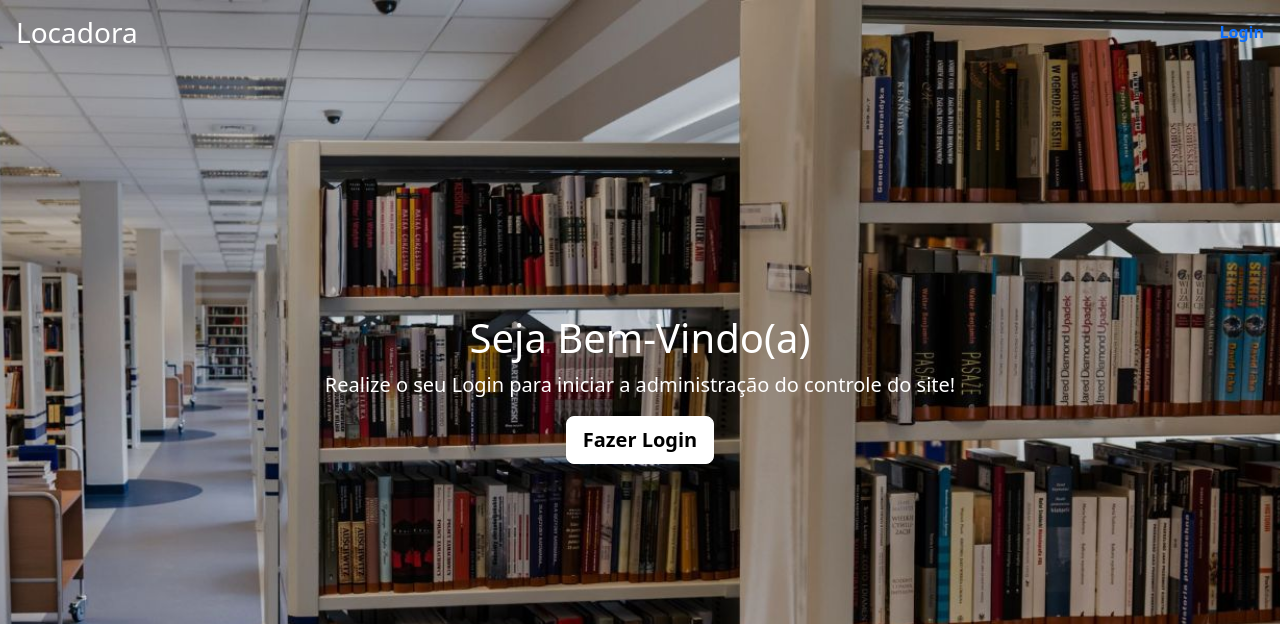
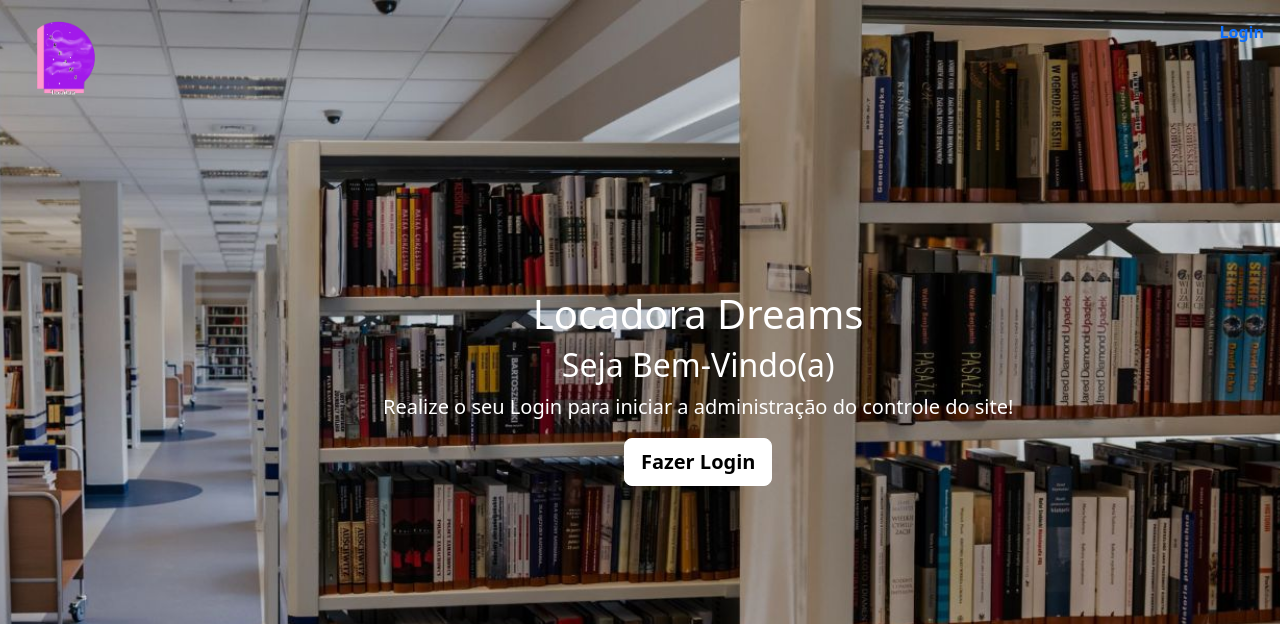
Before and after one commit to JulianaLopes2005/wda, a PHP site: page / in a window 1280 px wide. Shown: the top 624 px of the page. Run offline with PHP 8.4, Linux system fonts and the light colour scheme.

Commit message:
Add files via upload

```diff
--- a/Juliana3A/atrasos.php
+++ b/Juliana3A/atrasos.php
@@ -21,7 +21,7 @@ if (!isset($_SESSION['loggedin']) || $_SESSION['loggedin'] !== true) {
 
 <nav class="navbar navbar-expand-lg bg-light">
         <div class="container-fluid">
-          <a class="navbar-brand" href="index.html">Logo</a>
+          <a class="navbar-brand" href="index.html">LocadoraDreams</a>
           <button class="navbar-toggler" type="button" data-bs-toggle="collapse" data-bs-target="#navbarNavAltMarkup" aria-controls="navbarNavAltMarkup" aria-expanded="false" aria-label="Toggle navigation">
             <span class="navbar-toggler-icon"></span>
           </button>
--- a/Juliana3A/dashboard.php
+++ b/Juliana3A/dashboard.php
@@ -12,7 +12,7 @@ if (!isset($_SESSION['loggedin']) || $_SESSION['loggedin'] !== true) {
 <link rel="stylesheet" href="css/bootstrap.min.css">
 <nav class="navbar navbar-expand-lg bg-light">
         <div class="container-fluid">
-          <a class="navbar-brand" href="index.html">Locadora</a>
+          <a class="navbar-brand" href="index.html">LocadoraDreams</a>
           <button class="navbar-toggler" type="button" data-bs-toggle="collapse" data-bs-target="#navbarNavAltMarkup" aria-controls="navbarNavAltMarkup" aria-expanded="false" aria-label="Toggle navigation">
             <span class="navbar-toggler-icon"></span>
           </button>
@@ -20,8 +20,8 @@ if (!isset($_SESSION['loggedin']) || $_SESSION['loggedin'] !== true) {
             <div class="navbar-nav">
               <a class="nav-link btn btn-light" href="usuarios.php">Usuários</a>
 			  <a class="nav-link btn btn-light" href="livros.php">Livros</a>
-			  <a class="nav-link btn btn-light" href="emprestimos.php">Empréstimos</a>
-			  <a class="nav-link btn btn-light" href="editoras.php">Editoras</a>
+			  <a class="nav-link btn btn-light" href="emprestimo.php">Empréstimos</a>
+			  <a class="nav-link btn btn-light" href="editora.php">Editoras</a>
 			  <a class="nav-link btn btn-light" href="atrasos.php">Atrasos</a>
 			  <a class="nav-link btn btn-light" href="dashboard.php" class="dashboard-button">Dashboard</a>
 			  <a class="nav-link btn btn-light" href="logout.php">Sair</a>
--- a/Juliana3A/editora.php
+++ b/Juliana3A/editora.php
@@ -22,7 +22,7 @@ if (!isset($_SESSION['loggedin']) || $_SESSION['loggedin'] !== true) {
 
 <nav class="navbar navbar-expand-lg bg-light">
         <div class="container-fluid">
-          <a class="navbar-brand" href="index.html">Logo</a>
+          <a class="navbar-brand" href="index.html">LocadoraDreams</a>
           <button class="navbar-toggler" type="button" data-bs-toggle="collapse" data-bs-target="#navbarNavAltMarkup" aria-controls="navbarNavAltMarkup" aria-expanded="false" aria-label="Toggle navigation">
             <span class="navbar-toggler-icon"></span>
           </button>
--- a/Juliana3A/emprestimo.php
+++ b/Juliana3A/emprestimo.php
@@ -22,7 +22,7 @@ if (!isset($_SESSION['loggedin']) || $_SESSION['loggedin'] !== true) {
 
 <nav class="navbar navbar-expand-lg bg-light">
         <div class="container-fluid">
-          <a class="navbar-brand" href="index.html">Logo</a>
+          <a class="navbar-brand" href="index.html">LocadoraDreams</a>
           <button class="navbar-toggler" type="button" data-bs-toggle="collapse" data-bs-target="#navbarNavAltMarkup" aria-controls="navbarNavAltMarkup" aria-expanded="false" aria-label="Toggle navigation">
             <span class="navbar-toggler-icon"></span>
           </button>
--- a/Juliana3A/index.html
+++ b/Juliana3A/index.html
@@ -10,8 +10,22 @@
     <title>Página Inicial</title>
 
     <link rel="stylesheet" href="css/bootstrap.min.css">
+    <img class="alerta" src="logotipo.png">
 
     <style>
+
+        img.alerta{
+        position: left;
+        top: 50%;
+        right: 0;
+        height: 100px;
+        margin-top: 4px;
+        margin-left: 2px;
+        border-radius: 1%;
+        }
+
+
+
       body{
         background-image: url('fundo.jpg');
         background-size: cover;
@@ -149,7 +163,7 @@
 <div class="cover-container d-flex w-100 h-100 p-3 mx-auto flex-column">
   <header class="mb-auto">
     <div>
-      <h3 class="float-md-start mb-0">Locadora</h3>
+      <h3 class="float-md-start mb-0"></h3>
       <nav class="nav nav-masthead justify-content-center float-md-end">
         <a class="nav-link fw-bold py-1 px-0 active" aria-current="page" href="login.php">Login</a>
       </nav>
@@ -158,7 +172,8 @@
 
   <main class="px-3">
     <center>
-    <h1>Seja Bem-Vindo(a)</h1>
+    <h1>Locadora Dreams</h1>
+    <h2>Seja Bem-Vindo(a)</h2>
     <p class="lead">Realize o seu Login para iniciar a administração do controle do site!</p>
     <p class="lead">
       <a href="login.php" class="btn btn-lg btn-light fw-bold border-white bg-white">Fazer Login</a>
--- a/Juliana3A/livros.php
+++ b/Juliana3A/livros.php
@@ -21,7 +21,7 @@ if (!isset($_SESSION['loggedin']) || $_SESSION['loggedin'] !== true) {
 <body>
 <nav class="navbar navbar-expand-lg bg-light">
         <div class="container-fluid">
-          <a class="navbar-brand" href="index.html">Logo</a>
+          <a class="navbar-brand" href="index.html">LocadoraDreams</a>
           <button class="navbar-toggler" type="button" data-bs-toggle="collapse" data-bs-target="#navbarNavAltMarkup" aria-controls="navbarNavAltMarkup" aria-expanded="false" aria-label="Toggle navigation">
             <span class="navbar-toggler-icon"></span>
           </button>
--- a/Juliana3A/login.php
+++ b/Juliana3A/login.php
@@ -48,8 +48,7 @@
             cursor: pointer;
         }
 
-        .login-container input[type="submit"]:hover {
-            background-color: #45a049;
+
         }
     </style>
 </head>
--- a/Juliana3A/usuarios.php
+++ b/Juliana3A/usuarios.php
@@ -17,12 +17,13 @@ if (!isset($_SESSION['loggedin']) || $_SESSION['loggedin'] !== true) {
     <meta name="viewport" content="width=device-width, initial-scale=1.0">
     <title>Usuarios</title>
 	<link rel="stylesheet" href="css/bootstrap.min.css">
+
 </head>
 <body>
 
 <nav class="navbar navbar-expand-lg bg-light">
         <div class="container-fluid">
-          <a class="navbar-brand" href="index.html">Logo</a>
+          <a class="navbar-brand" href="index.html">LocadoraDreams</a>
           <button class="navbar-toggler" type="button" data-bs-toggle="collapse" data-bs-target="#navbarNavAltMarkup" aria-controls="navbarNavAltMarkup" aria-expanded="false" aria-label="Toggle navigation">
             <span class="navbar-toggler-icon"></span>
           </button>
```
Also changed, not shown: Juliana3A/logotipo.png (added).
